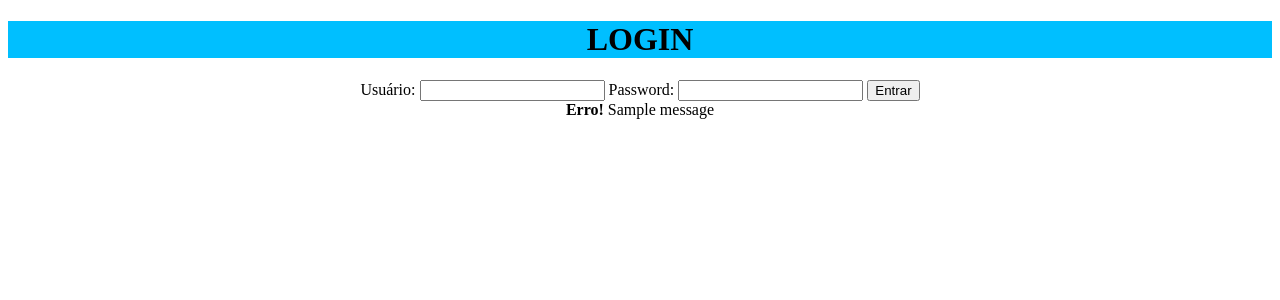
After one commit to farleyfernando/agenda, a Django app: template templates/login.html in a window 1280 px wide. The commit adds this page. Shown: the top 300 px of the page. Run offline with Django 3.2, Linux system fonts and the light colour scheme; the template is opened without the code that fills it, so the values that code supplies are empty; one stand-in notice (Sample message) is shown.

Commit message:
Incluido função e tela de autenticação

```diff
--- /dev/null
+++ b/templates/login.html
@@ -0,0 +1,30 @@
+<!DOCTYPE html>
+<html lang="en">
+<head>
+    <meta charset="UTF-8">
+    <title>Login Agenda</title>
+</head>
+<div>
+
+    <div style= "background-color:#00BFFF;text-align:center">
+
+        <h1>LOGIN</h1>
+    </div>
+    <form action="submit" method="POST">{% csrf_token %}
+        <div align="center"
+            <label>Usuário:</label>
+            <input type="text" name="username">
+            <label>Password:</label>
+            <input type="password" name="password">
+            <button type="submit">Entrar</button>
+         </div>
+    </form>
+
+    {% for message in messages %}
+        <div align="center">
+            <strong>Erro! </strong> {{ message }}
+        </div>
+    {% endfor %}
+
+</body>
+</html>
--- a/templates/model-header.html
+++ b/templates/model-header.html
@@ -3,5 +3,9 @@
     <title>AGENDA</title>
 
 <div style= "background-color:#00BFFF;text-align:center">
+
     <h1>AGENDA</h1>
 </div>
+<div align="right">
+    <a href="/logout">logout</a>
+</div>
```
Also changed, not shown: core/views.py (+23 -1 lines), db.sqlite3.
